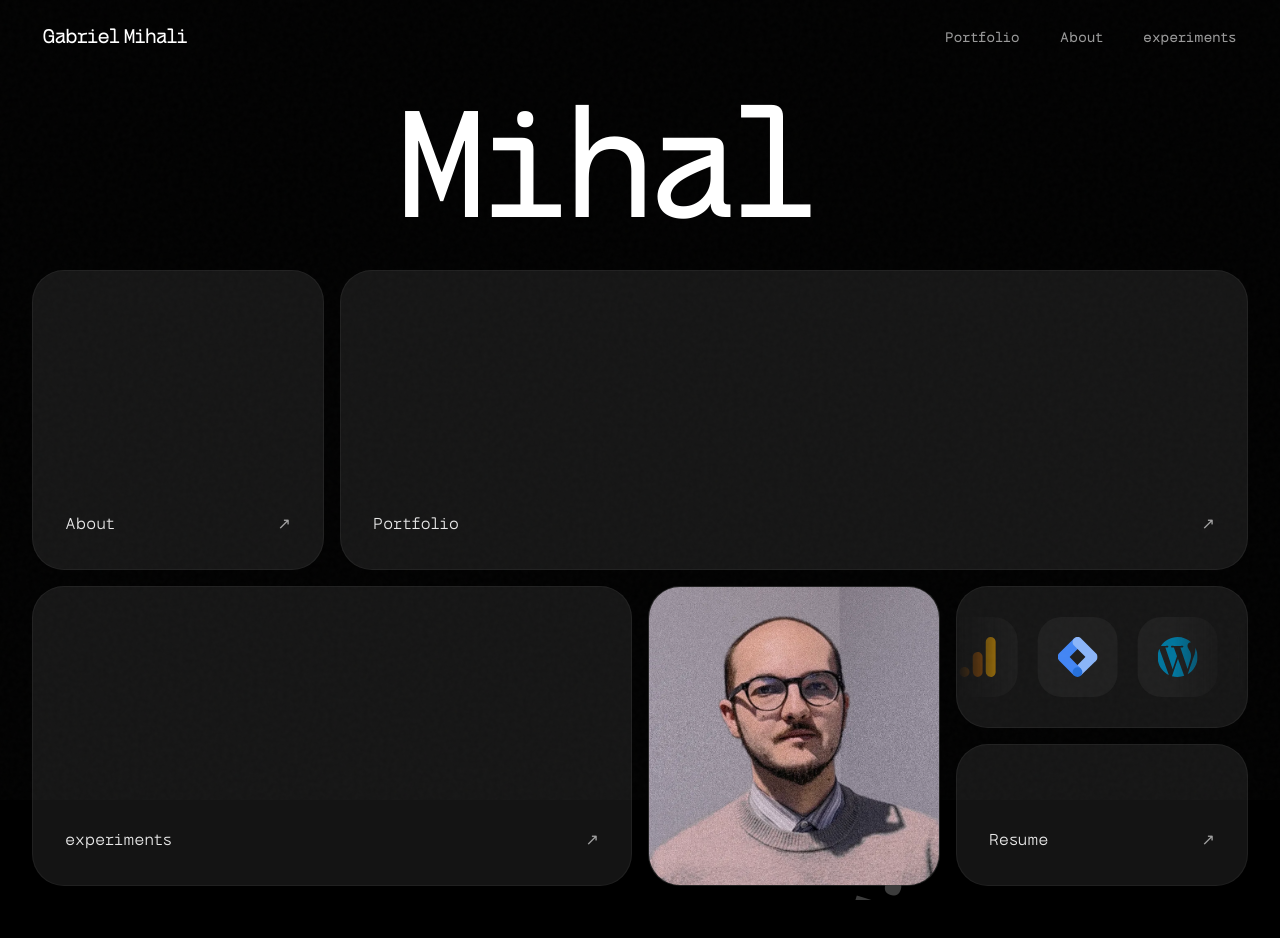
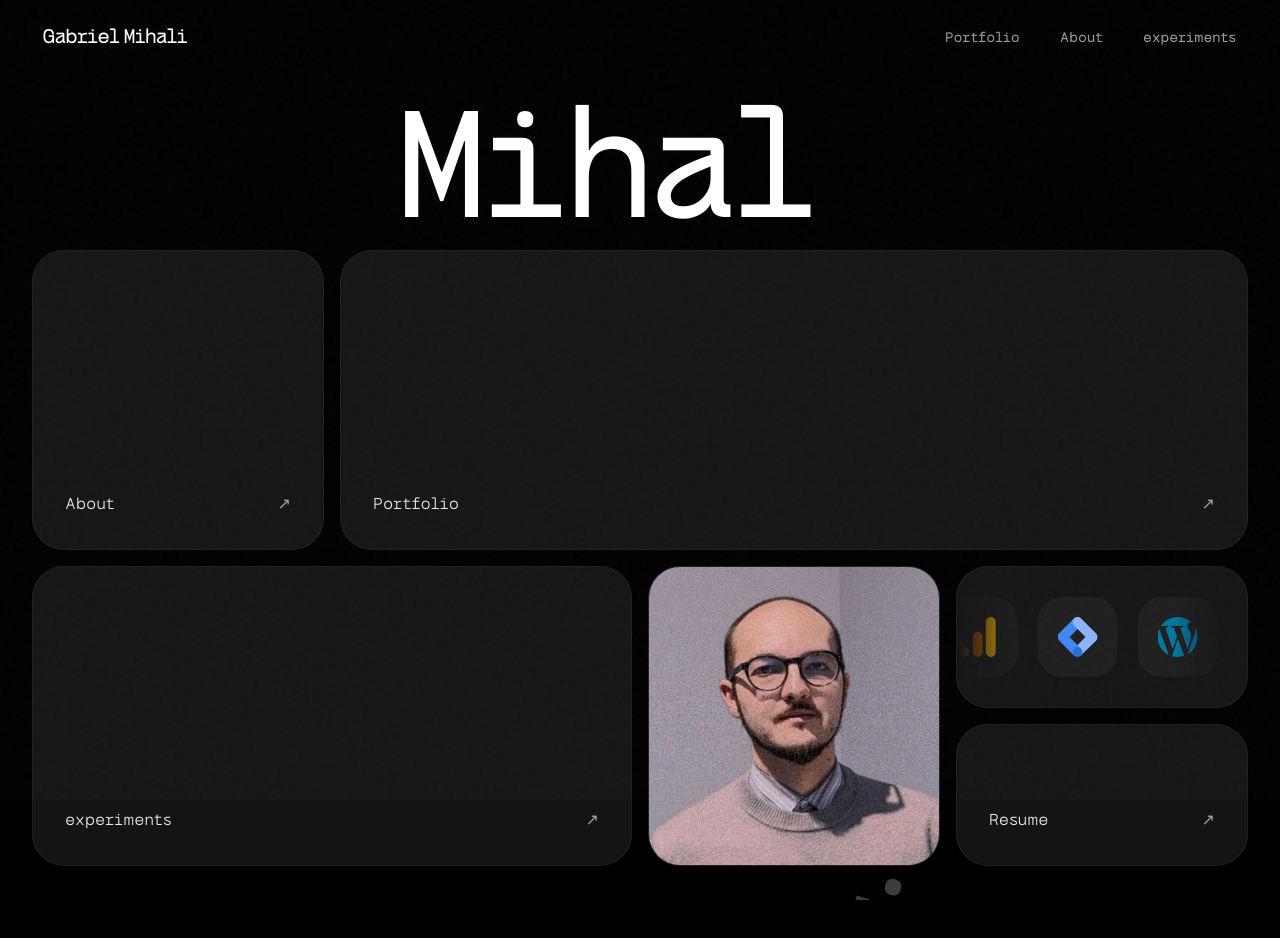
Before and after one commit to san-gabriels/portfolio-bento-2026, a Next.js app: page / in a window 1280 px wide. Shown: the top 938 px of the page. Built offline with nearby package versions, Linux system fonts and the light colour scheme; a web font is replaced by a local one.

Commit message:
feat: effetto Wireframe Ghosting sulle bento box, fix Navbar mobile e layout Home v2

```diff
--- a/app/page.tsx
+++ b/app/page.tsx
@@ -28,7 +28,7 @@ export default function Home() {
       </div>
 
       {/* Grid Container - Spinto in basso sotto il testo */}
-      <section className="relative z-20 mx-auto w-full max-w-[1600px] flex flex-col mt-[180px] md:mt-[240px] lg:mt-[270px]">
+      <section className="relative z-20 mx-auto w-full max-w-[1600px] flex flex-col mt-[180px] md:mt-[240px] lg:mt-[250px]">
         <div className="flex flex-col gap-[12px] pb-[16px] px-4 min-[700px]:grid min-[700px]:grid-cols-2 min-[700px]:gap-[16px] min-[700px]:px-8 lg:grid-cols-4 lg:grid-rows-2">
 
           {/* Card 1: About */}
```
